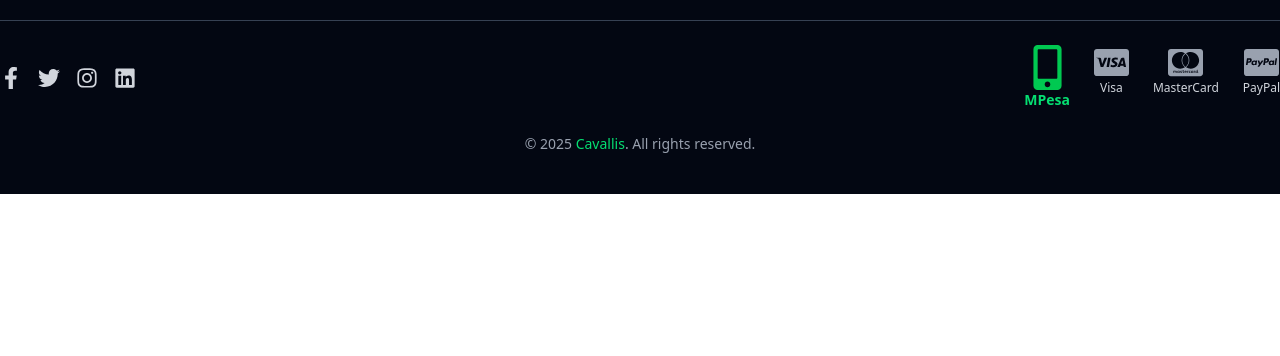
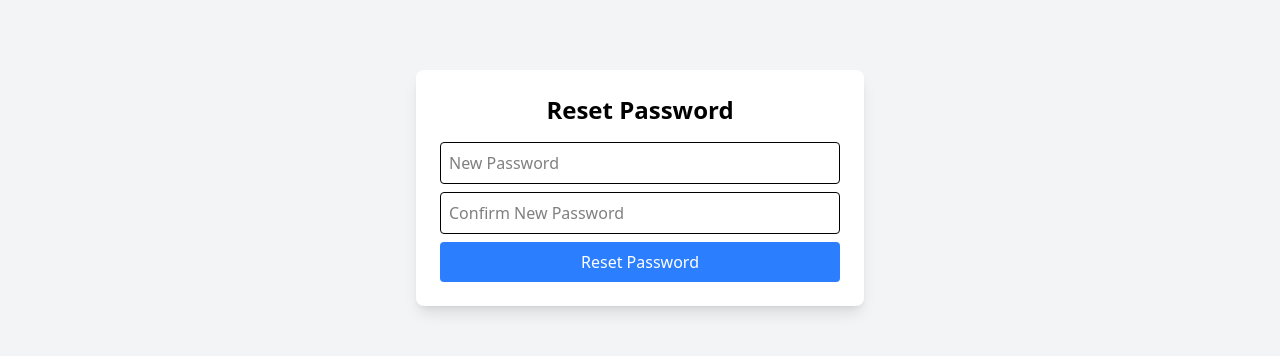
Before and after one commit to coderAndrew37/cavallis-frontend-v1, a React (Vite) app: page /reset-password/1 in a window 1280 px wide. Shown: the part 212-568 px from the top of the page. Built offline with nearby package versions, Linux system fonts and the light colour scheme; no server answers.

Commit message:
fixing the update and reset passwords pages

```diff
--- a/src/App.tsx
+++ b/src/App.tsx
@@ -14,6 +14,8 @@ import Register from "./pages/Register";
 import Profile from "./pages/Profile";
 import Contact from "./pages/Contact";
 import Checkout from "./pages/checkout";
+import ForgotPassword from "./pages/ForgotPassword";
+import ResetPassword from "./pages/ResetPassword";
 
 // ✅ Import Admin Components
 import AdminLayout from "./layouts/AdminLayout";
@@ -40,6 +42,8 @@ const App = () => {
         <Route path="/products" element={<Products />} />
         <Route path="/products/:productId" element={<ProductDetails />} />
         <Route path="/contact" element={<Contact />} />
+        <Route path="/forgot-password" element={<ForgotPassword />} />
+        <Route path="/reset-password/:token" element={<ResetPassword />} />
 
         {/* 🔹 Protected Routes for Logged-In Users */}
         <Route element={<ProtectedRoute />}>
--- a/src/api/authService.ts
+++ b/src/api/authService.ts
@@ -55,3 +55,13 @@ export const refreshToken = async () => {
     return null;
   }
 };
+
+// 🔹 Send Password Reset Email
+export const sendPasswordReset = async (email: string) => {
+  await api.post("/auth/forgot-password", { email });
+};
+
+// 🔹 Reset Password
+export const resetPassword = async (token: string, password: string) => {
+  await api.post(`/auth/reset-password/${token}`, { password });
+};
--- a/src/pages/ForgotPassword.tsx
+++ b/src/pages/ForgotPassword.tsx
@@ -1,53 +1,43 @@
-import { useForm } from "react-hook-form";
-import { z } from "zod";
-import { zodResolver } from "@hookform/resolvers/zod";
 import { useState } from "react";
-import api from "../api/http";
-
-// ✅ Define schema with Zod
-const forgotPasswordSchema = z.object({
-  email: z.string().email("Invalid email format"),
-});
+import { Link } from "react-router-dom";
+import { sendPasswordReset } from "../api/authService"; // ✅ Implement this in authService.ts
 
 const ForgotPassword = () => {
-  const [message, setMessage] = useState("");
-  const {
-    register,
-    handleSubmit,
-    formState: { errors },
-  } = useForm<{ email: string }>({
-    resolver: zodResolver(forgotPasswordSchema),
-  });
+  const [email, setEmail] = useState("");
 
-  const onSubmit = async (data: { email: string }) => {
-    try {
-      await api.post("/users/forgot-password", data);
-      setMessage("If this email is registered, you'll receive a reset link.");
-    } catch {
-      setMessage("Failed to send reset email.");
-    }
+  const handleSubmit = async (e: React.FormEvent) => {
+    e.preventDefault();
+    await sendPasswordReset(email);
   };
 
   return (
-    <div className="max-w-md mx-auto mt-10 p-6 shadow-md rounded-md bg-white">
-      <h2 className="text-2xl font-bold mb-4">Forgot Password</h2>
-      <form onSubmit={handleSubmit(onSubmit)}>
+    <div className="min-h-screen flex items-center justify-center bg-gray-100">
+      <div className="max-w-md w-full bg-white p-6 rounded-lg shadow-lg">
+        <h2 className="text-2xl font-bold text-center mb-4">
+          Reset Your Password
+        </h2>
+        <form onSubmit={handleSubmit}>
           <input
-          {...register("email")}
             type="email"
-          placeholder="Email"
+            placeholder="Enter your email"
             className="w-full p-2 border rounded mb-2"
+            value={email}
+            onChange={(e) => setEmail(e.target.value)}
           />
-        {errors.email && <p className="text-red-500">{errors.email.message}</p>}
-
           <button
             type="submit"
-          className="w-full bg-green-500 text-white p-2 rounded"
+            className="w-full bg-blue-500 text-white p-2 rounded"
           >
             Send Reset Link
           </button>
         </form>
-      {message && <p className="text-blue-500 mt-4">{message}</p>}
+
+        <div className="text-center mt-4">
+          <Link to="/login" className="text-blue-500">
+            Back to Login
+          </Link>
+        </div>
+      </div>
     </div>
   );
 };
--- a/src/pages/Login.tsx
+++ b/src/pages/Login.tsx
@@ -2,7 +2,7 @@ import { useForm } from "react-hook-form";
 import { z } from "zod";
 import { zodResolver } from "@hookform/resolvers/zod";
 import { useAuth } from "../hooks/useAuth";
-import { useNavigate, useLocation } from "react-router-dom";
+import { Link, useNavigate, useLocation } from "react-router-dom";
 
 // ✅ Define schema with Zod
 const loginSchema = z.object({
@@ -35,7 +35,7 @@ const Login = () => {
     try {
       await login(data);
 
-      // Redirect to home or products instead of profile
+      // Redirect to home or previous protected route
       const redirectPath = location.state?.from || "/";
       navigate(redirectPath);
     } catch (error) {
@@ -44,8 +44,9 @@ const Login = () => {
   };
 
   return (
-    <div className="max-w-md mx-auto mt-10 p-6 shadow-md rounded-md bg-white">
-      <h2 className="text-2xl font-bold mb-4">Login</h2>
+    <div className="min-h-screen flex items-center justify-center bg-gray-100">
+      <div className="max-w-md w-full bg-white p-6 rounded-lg shadow-lg">
+        <h2 className="text-2xl font-bold text-center mb-4">Welcome Back</h2>
         <form onSubmit={handleSubmit(onSubmit)}>
           <input
             {...register("email")}
@@ -53,7 +54,9 @@ const Login = () => {
             placeholder="Email"
             className="w-full p-2 border rounded mb-2"
           />
-        {errors.email && <p className="text-red-500">{errors.email.message}</p>}
+          {errors.email && (
+            <p className="text-red-500">{errors.email.message}</p>
+          )}
 
           <input
             {...register("password")}
@@ -72,6 +75,20 @@ const Login = () => {
             Login
           </button>
         </form>
+
+        {/* Links for Register & Forgot Password */}
+        <div className="text-center mt-4">
+          <Link to="/forgot-password" className="text-sm text-blue-500">
+            Forgot password?
+          </Link>
+          <p className="mt-2 text-sm">
+            Don't have an account?{" "}
+            <Link to="/register" className="text-blue-500">
+              Sign Up
+            </Link>
+          </p>
+        </div>
+      </div>
     </div>
   );
 };
--- a/src/pages/Register.tsx
+++ b/src/pages/Register.tsx
@@ -1,7 +1,7 @@
 import { useForm } from "react-hook-form";
 import { z } from "zod";
 import { zodResolver } from "@hookform/resolvers/zod";
-import { useNavigate } from "react-router-dom";
+import { useNavigate, Link } from "react-router-dom";
 import { useAuth } from "../hooks/useAuth";
 
 // ✅ Define schema with Zod
@@ -27,10 +27,9 @@ type RegisterFormData = {
 };
 
 const Register = () => {
-  const { register: registerUser } = useAuth(); // ✅ Use register function from AuthContext
+  const { register: registerUser } = useAuth();
   const navigate = useNavigate();
 
-  // ✅ Setup React Hook Form
   const {
     register,
     handleSubmit,
@@ -43,16 +42,19 @@ const Register = () => {
   const onSubmit = async (data: RegisterFormData) => {
     try {
       const { name, email, password } = data;
-      await registerUser({ name, email, password, role: "user" }); // ✅ Add role
-      navigate("/");
+      await registerUser({ name, email, password, role: "user" });
+      navigate("/login");
     } catch (error) {
       console.error("Registration failed:", error);
     }
   };
 
   return (
-    <div className="max-w-md mx-auto mt-10 p-6 shadow-md rounded-md bg-white">
-      <h2 className="text-2xl font-bold mb-4">Register</h2>
+    <div className="min-h-screen flex items-center justify-center bg-gray-100">
+      <div className="max-w-md w-full bg-white p-6 rounded-lg shadow-lg">
+        <h2 className="text-2xl font-bold text-center mb-4">
+          Create an Account
+        </h2>
         <form onSubmit={handleSubmit(onSubmit)}>
           <input
             {...register("name")}
@@ -68,7 +70,9 @@ const Register = () => {
             placeholder="Email"
             className="w-full p-2 border rounded mb-2"
           />
-        {errors.email && <p className="text-red-500">{errors.email.message}</p>}
+          {errors.email && (
+            <p className="text-red-500">{errors.email.message}</p>
+          )}
 
           <input
             {...register("password")}
@@ -97,6 +101,16 @@ const Register = () => {
             Register
           </button>
         </form>
+
+        <div className="text-center mt-4">
+          <p className="text-sm">
+            Already have an account?{" "}
+            <Link to="/login" className="text-blue-500">
+              Login
+            </Link>
+          </p>
+        </div>
+      </div>
     </div>
   );
 };
--- a/src/pages/ResetPassword.tsx
+++ b/src/pages/ResetPassword.tsx
@@ -1,78 +1,66 @@
-import { useForm } from "react-hook-form";
-import { z } from "zod";
-import { zodResolver } from "@hookform/resolvers/zod";
 import { useState } from "react";
 import { useParams, useNavigate } from "react-router-dom";
-import api from "../api/http";
-
-// ✅ Define schema with Zod
-const resetPasswordSchema = z
-  .object({
-    password: z.string().min(6, "Password must be at least 6 characters"),
-    confirmPassword: z.string(),
-  })
-  .refine((data) => data.password === data.confirmPassword, {
-    message: "Passwords do not match",
-    path: ["confirmPassword"],
-  });
+import { resetPassword } from "../api/authService"; // ✅ Implement this in authService.ts
 
 const ResetPassword = () => {
-  const { token } = useParams<{ token: string }>(); // Get token from URL
+  const { token } = useParams(); // ✅ Get token from URL
   const navigate = useNavigate();
-  const [message, setMessage] = useState("");
 
-  const {
-    register,
-    handleSubmit,
-    formState: { errors },
-  } = useForm<{ password: string; confirmPassword: string }>({
-    resolver: zodResolver(resetPasswordSchema),
-  });
+  const [password, setPassword] = useState("");
+  const [confirmPassword, setConfirmPassword] = useState("");
+  const [error, setError] = useState<string | null>(null);
+  const [success, setSuccess] = useState<boolean>(false);
 
-  const onSubmit = async (data: { password: string }) => {
+  const handleSubmit = async (e: React.FormEvent) => {
+    e.preventDefault();
+    if (password !== confirmPassword) {
+      setError("Passwords do not match");
+      return;
+    }
+
     try {
-      await api.post(`/users/reset-password/${token}`, {
-        password: data.password,
-      });
-      setMessage("Password reset successful. Redirecting to login...");
-      setTimeout(() => navigate("/login"), 2000);
+      await resetPassword(token!, password);
+      setSuccess(true);
+      setTimeout(() => navigate("/login"), 3000);
     } catch {
-      setMessage("Failed to reset password.");
+      setError("Failed to reset password. Token may be expired.");
     }
   };
 
   return (
-    <div className="max-w-md mx-auto mt-10 p-6 shadow-md rounded-md bg-white">
-      <h2 className="text-2xl font-bold mb-4">Reset Password</h2>
-      <form onSubmit={handleSubmit(onSubmit)}>
+    <div className="min-h-screen flex items-center justify-center bg-gray-100">
+      <div className="max-w-md w-full bg-white p-6 rounded-lg shadow-lg">
+        <h2 className="text-2xl font-bold text-center mb-4">Reset Password</h2>
+        {success ? (
+          <p className="text-green-500 text-center">
+            Password reset successful! Redirecting...
+          </p>
+        ) : (
+          <form onSubmit={handleSubmit}>
             <input
-          {...register("password")}
               type="password"
               placeholder="New Password"
               className="w-full p-2 border rounded mb-2"
+              value={password}
+              onChange={(e) => setPassword(e.target.value)}
             />
-        {errors.password && (
-          <p className="text-red-500">{errors.password.message}</p>
-        )}
-
             <input
-          {...register("confirmPassword")}
               type="password"
-          placeholder="Confirm Password"
+              placeholder="Confirm New Password"
               className="w-full p-2 border rounded mb-2"
+              value={confirmPassword}
+              onChange={(e) => setConfirmPassword(e.target.value)}
             />
-        {errors.confirmPassword && (
-          <p className="text-red-500">{errors.confirmPassword.message}</p>
-        )}
-
+            {error && <p className="text-red-500">{error}</p>}
             <button
               type="submit"
-          className="w-full bg-green-500 text-white p-2 rounded"
+              className="w-full bg-blue-500 text-white p-2 rounded"
             >
               Reset Password
             </button>
           </form>
-      {message && <p className="text-blue-500 mt-4">{message}</p>}
+        )}
+      </div>
     </div>
   );
 };
```
Lines whose indentation alone changed are shown as unchanged.
